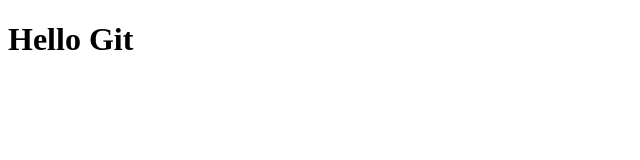
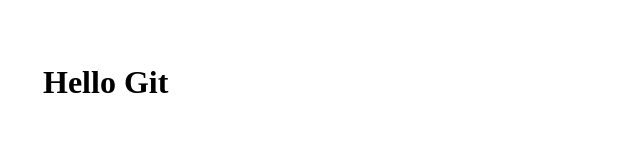
Before and after one commit to rm0445530/exampleProject, a plain HTML site: page index.html in a window 1280 px wide. Shown: the whole page, without its empty margins (0-640 px from the left). Drawn offline with Linux system fonts and the light colour scheme.

Commit message:
added stylesheet

```diff
--- a/index.html
+++ b/index.html
@@ -4,6 +4,7 @@
     <meta charset="UTF-8">
     <meta name="viewport" content="width=device-width, initial-scale=1.0">
     <title>Document</title>
+    <link rel="stylesheet" href="styles.css">
 </head>
 <body>
     <h1>Hello Git</h1>
--- /dev/null
+++ b/styles.css
@@ -0,0 +1,3 @@
+body{
+    padding:35px;
+}
```
Also changed, not shown: 1 other file.
